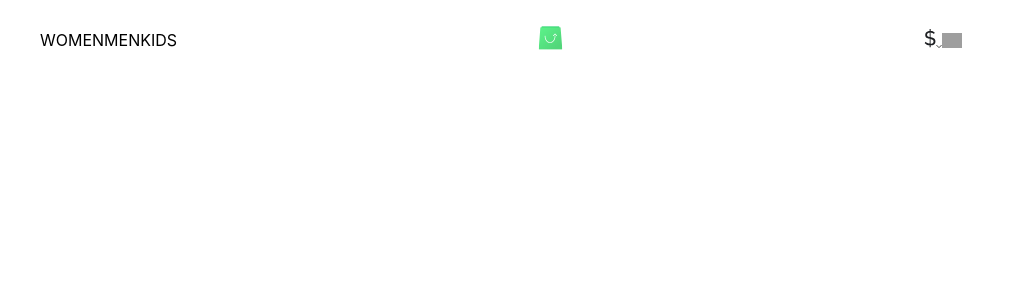
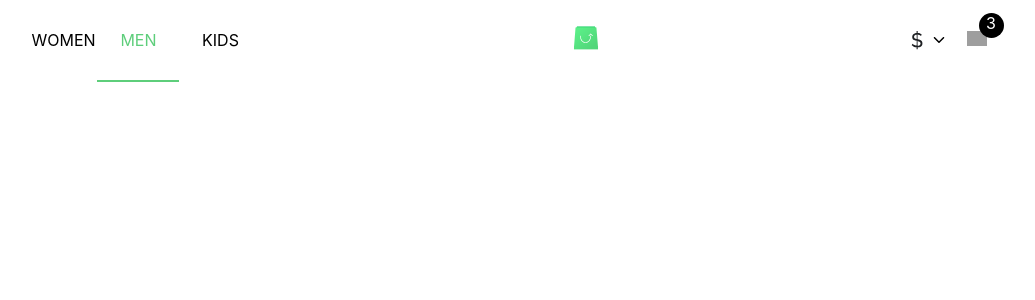
Before and after one commit to moalsaleh95/e-store, a React (Create React App) app: page / in a window 1280 px wide. Shown: the top 300 px of the page, without its empty margins (139-1174 px from the left). Built offline with nearby package versions, Linux system fonts and the light colour scheme; grey boxes are pictures that could not be loaded.

Commit message:
create header

```diff
--- a/src/components/Header.jsx
+++ b/src/components/Header.jsx
@@ -9,19 +9,23 @@ const Header = () => {
     <header className="container flex header fixed">
 
       <div className="flex" >
-        <p>WOMEN</p>
-        <p>MEN</p>
-        <p>KIDS</p>
+        <p className='header-item flex px-16 relative'>WOMEN</p>
+        <p className='header-item flex px-16 active relative'>MEN</p>
+        <p className='header-item flex px-16 relative'>KIDS</p>
       </div>
 
       <div>
         <img src={logo} alt="logo" className="logo" />
       </div>
       <div>
-        <div>
-          <img src={dollar} alt="dollar" className="dollar-logo" />
-          <img src={vector} alt="vector" className="vector-logo" />
-          <img src={cart} alt="cart" className="cart-logo" />
+        <div className="flex">
+          <img src={dollar} alt="dollar" className="dollar-logo pr-10" />
+          <img src={vector} alt="vector" className="vector-logo pr-22" />
+
+          <span className="relative">
+            <img src={cart} alt="" className=" cart-logo" />
+            <span className="quantity-bubble">3</span>
+          </span>
         </div>
       </div>
     </header>
--- a/src/index.css
+++ b/src/index.css
@@ -28,6 +28,17 @@ code {
 
 .active {
   color: #5ECE7B;
+  /* box-shadow: inset 0 -2px 0 0 #5ECE7B; */
+}
+
+.active::before {
+  position: absolute;
+  content: ' ';
+  bottom: -32px;
+  height: 2px;
+  margin: 0 auto;
+  width: 100%;
+  background: #5ECE7B;
 }
 
 .logo {
@@ -43,9 +54,47 @@ code {
 }
 
 .vector-logo {
-  width: 6px;
+  width: 12px;
 }
 
 .fixed {
   position: fixed;
 }
+
+.px-16 {
+  padding-right: 16px;
+  padding-left: 16px;
+}
+
+.pr-10 {
+  padding-right: 10px;
+}
+
+.pr-22 {
+  padding-right: 22px;
+}
+
+.relative {
+  position: relative;
+}
+
+.header-item {
+  width: 50px;
+}
+
+.grid {
+  display: grid;
+}
+
+.quantity-bubble {
+  position: absolute;
+  bottom: 12px;
+  left: 12px;
+  text-align: center;
+  display: block;
+  background-color: black;
+  color: white;
+  border-radius: 50%;
+  width: 25px;
+  height: 25px;
+}
```
